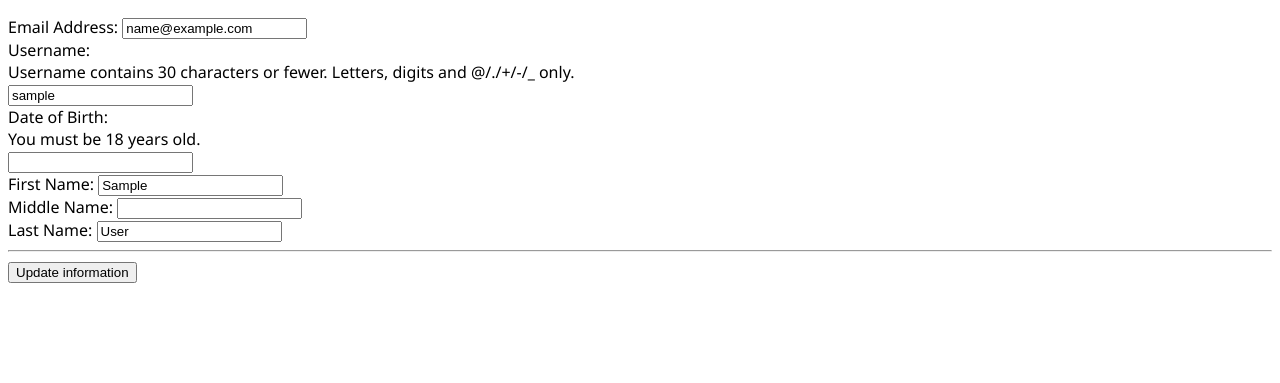
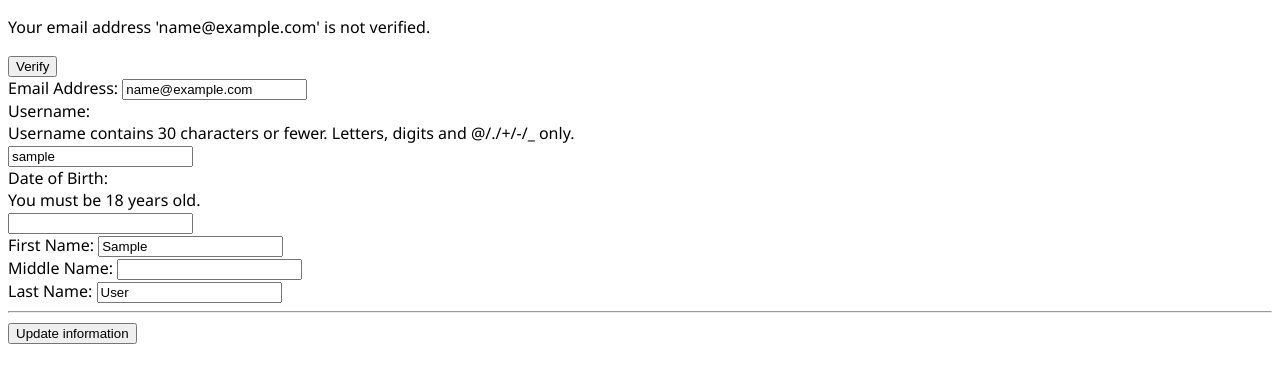
Before and after one commit to kumailalidev/django-boilerplate, a Django app: page /accounts/profile/ in a window 1280 px wide. Shown: the part 118-501 px from the top of the page. Run offline with Django 5.2, Linux system fonts and the light colour scheme; the visitor is signed in with stand-in values (Sample User, id 1).

Commit message:
Created tokens, utility functions, url, and view for email verification.

```diff
--- a/src/project/settings/development.py
+++ b/src/project/settings/development.py
@@ -14,6 +14,9 @@ INTERNAL_IPS = [
     "127.0.0.1",
 ]
 
+# MESSAGES
+MESSAGE_STORAGE = "django.contrib.messages.storage.session.SessionStorage"
+
 # EMAIL
 EMAIL_BACKEND = env(
     "DJANGO_EMAIL_BACKEND",
--- /dev/null
+++ b/src/templates/registration/email_verification_mail_subject.txt
@@ -0,0 +1,3 @@
+{% load i18n %}{% autoescape off %}
+{% blocktranslate %}Email verification on {{ site_name }}{% endblocktranslate %}
+{% endautoescape %}
--- a/src/templates/registration/profile.html
+++ b/src/templates/registration/profile.html
@@ -1,6 +1,21 @@
 {% extends 'base.html' %}
 {% load i18n %}
 {% block content %}
+  <!-- email verification -->
+  {% if not request.user.is_verified %}
+    <div>
+      <p>Your email address '{{ request.user.email }}' is not verified.</p>
+      <form action="{% url 'users:send-email-verification-mail' %}" method="post">
+        {% csrf_token %}
+        <button type="submit">{% translate 'Verify' %}</button>
+      </form>
+    </div>
+  {% else %}
+  <div>
+    <p>Your email is <strong>verified</strong></p>
+  </div>
+  {% endif %}
+
   <!-- messages -->
   {% if messages %}
     <div>
@@ -9,6 +24,8 @@
       </ul>
     </div>
   {% endif %}
+
+  <!-- user profile -->
   <div>
     <form action="." method="post">
       {% csrf_token %}
--- a/src/users/admin.py
+++ b/src/users/admin.py
@@ -72,9 +72,7 @@ class CustomUserAdmin(BaseUserAdmin):
         "email",
         "date_of_birth",
         "is_staff",
-        "first_name",
-        "middle_name",
-        "last_name",
+        "is_verified",
     )
     list_filter = ("is_staff", "is_superuser", "is_active", "groups")
     search_fields = ("username", "email", "first_name", "middle_name", "last_name")
--- a/src/users/urls.py
+++ b/src/users/urls.py
@@ -5,7 +5,8 @@ from .views import (
     custom_user_profile_view,
     custom_user_login_view,
     custom_user_signup_view,
-    custom_user_email_verification_view,
+    send_email_verification_mail_view,
+    custom_user_email_verification_confirm_view,
     custom_user_logout_view,
     custom_user_password_change_view,
     custom_user_password_change_done_view,
@@ -23,13 +24,18 @@ urlpatterns = [
         view=TemplateView.as_view(template_name="users/home.html"),
         name="home",
     ),
+    path(
+        route="send-email-verification-mail/",
+        view=send_email_verification_mail_view,
+        name="send-email-verification-mail",
+    ),
     path(route="profile/", view=custom_user_profile_view, name="profile"),
     path(route="login/", view=custom_user_login_view, name="login"),
     path(route="signup/", view=custom_user_signup_view, name="signup"),
     path(
-        route="signup/verify/<uidb64>/<token>/",
-        view=custom_user_email_verification_view,
-        name="verify",
+        route="verify/<str:uidb64>/<str:token>/",
+        view=custom_user_email_verification_confirm_view,
+        name="custom_user_email_verification_confirm",
     ),
     path(route="logout/", view=custom_user_logout_view, name="logout"),
     path(
--- a/src/users/views.py
+++ b/src/users/views.py
@@ -1,11 +1,13 @@
-from django.http.response import HttpResponse as HttpResponse
+from django.http import HttpResponseRedirect
 from django.shortcuts import redirect, render
+from django.core.exceptions import ImproperlyConfigured
 from django.utils.decorators import method_decorator
 from django.views.decorators.cache import never_cache
 from django.views.decorators.csrf import csrf_protect
 from django.views.decorators.debug import sensitive_post_parameters
 from django.urls import reverse_lazy
-from django.views.generic import FormView
+from django.views.generic import View, FormView, TemplateView
+from django.contrib.auth.mixins import LoginRequiredMixin
 from django.contrib.auth.views import (
     LoginView,
     LogoutView,
@@ -19,6 +21,7 @@ from django.contrib.auth.views import (
 from django.contrib.auth.decorators import login_required
 from django.views.decorators.cache import cache_control
 from django.contrib import messages
+from django.utils.translation import gettext_lazy as _
 
 from .forms import (
     CustomUserCreationForm,
@@ -29,11 +32,64 @@ from .forms import (
     CustomUserSetPasswordForm,
 )
 from .mixins import RedirectAuthenticatedUserMixin
+from .tokens import default_email_verification_token_generator
+from .utils import send_email_verification_mail_to_user, get_user
 
 
 # [x]   Write docstrings for views.
 # [x]   Test all the accounts endpoints and check if login_required, csrf_protect
 #       and cache_control decorators are working as intended.
+# [x]   Change expiration time of token generated for email and password verification.
+# [x]   Add translation to success messages.
+
+
+class SendEmailVerificationMailView(LoginRequiredMixin, View):
+    """
+    Sends email verification mail to user.
+    """
+
+    http_method_names = ["post", "head", "options", "trace"]
+    success_url = reverse_lazy("users:profile")
+
+    # Email
+    domain_override = None
+    from_email = None
+    subject_template_name = "registration/email_verification_mail_subject.txt"
+    email_template_name = "registration/email_verification_mail.html"
+    html_email_template_name = None
+    extra_email_context = None
+    token_generator = default_email_verification_token_generator
+
+    def post(self, request, *args, **kwargs):
+        use_https = request.is_secure()
+        user = request.user
+
+        try:
+            send_email_verification_mail_to_user(
+                request=request,
+                user=user,
+                use_https=use_https,
+                domain_override=self.domain_override,
+                from_email=self.from_email,
+                subject_template_name=self.subject_template_name,
+                email_template_name=self.email_template_name,
+                extra_email_context=self.extra_email_context,
+                token_generator=self.token_generator,
+            )
+            message = f"Email verification mail has been sent successfully to user email address.'{user.email}'"
+            messages.success(request=request, message=message)
+
+            return HttpResponseRedirect(self.success_url)
+
+        except Exception as e:
+            print(e)
+            message = f"Error occurred while sending verification mail to your email address '{user.email}'. Please try again later."
+            messages.error(request=request, message=message)
+
+            return HttpResponseRedirect(self.success_url)
+
+
+send_email_verification_mail_view = SendEmailVerificationMailView.as_view()
 
 
 class CustomUserProfileView(FormView):
@@ -90,10 +146,22 @@ class CustomUserSignupView(RedirectAuthenticatedUserMixin, FormView):
         return super().dispatch(request, *args, **kwargs)
 
     def form_valid(self, form):
-        """If the form is valid create user and redirect to supplied URL."""
-        form.save()
+        """If the form is valid create user, send the mail for email verification,
+        and redirect to supplied success URL."""
+        user = form.save()
+
+        # send mail
+        try:
+            send_email_verification_mail_to_user(
+                request=self.request, user=user, use_https=self.request.is_secure()
+            )
+            message = "Registration successful. Please verify your email address."
+        except Exception as e:
+            message = "An error occurred while sending an email."
+
         messages.success(
-            request=self.request, message="Registration successful. Please login"
+            request=self.request,
+            message=message,
         )
 
         return super().form_valid(form)
@@ -111,16 +179,84 @@ class CustomUserSignupView(RedirectAuthenticatedUserMixin, FormView):
 custom_user_signup_view = CustomUserSignupView.as_view()
 
 
-class CustomUserEmailVerificationView(FormView):
+INTERNAL_RESET_SESSION_TOKEN = "_email_verification_token"
+
+
+class CustomUserEmailVerificationConfirmView(FormView):
     """
     Handles email verification process, on successful email verification
-    redirects users to login page will success message.
+    redirects users to login page will success message else display related
+    error.
     """
 
     pass
 
 
-custom_user_email_verification_view = CustomUserEmailVerificationView.as_view()
+# custom_user_email_verification_confirm_view = (
+#     CustomUserEmailVerificationConfirmView.as_view()
+# )
+
+INTERNAL_RESET_SESSION_TOKEN = "_email_verification_token"
+
+
+def custom_user_email_verification_confirm_view(request, *args, **kwargs):
+    """
+    Handles email verification process, on successful email verification
+    redirects users to login page will success message else display related
+    error.
+    """
+    # TODO: Convert to class based view
+
+    if "uidb64" not in kwargs or "token" not in kwargs:
+        raise ImproperlyConfigured(
+            "The URL path must contain 'uidb64' and 'token' parameters."
+        )
+
+    rest_url_token = "email-verification"
+    template_name = "registration/email_verification_confirm.html"
+    token_generator = default_email_verification_token_generator
+    validlink = False
+    user = get_user(uidb64=kwargs["uidb64"])
+    context = {"validlink": validlink}
+
+    if user is not None:
+        token = kwargs["token"]
+        if token == rest_url_token:
+            # get the token from session
+            session_token = request.session.get(INTERNAL_RESET_SESSION_TOKEN)
+            if token_generator.check_token(user, session_token):
+                # if the token is valid, set is_verified to True and redirect to the
+                # email verification confirm template.
+                user.is_verified = True
+                user.save()
+                context["validlink"] = True
+
+                # set success message
+                messages.success(
+                    request=request,
+                    message=f"You email '{user.email}' is verified successfully.",
+                )
+                return render(
+                    request=request, template_name=template_name, context=context
+                )
+        else:
+            # verify token
+            if token_generator.check_token(user=user, token=token):
+                # Store the token in the session and redirect to the
+                # login form at a URL without the token. That
+                # avoids the possibility of leaking the token in the
+                # HTTP Referer header.
+                request.session[INTERNAL_RESET_SESSION_TOKEN] = token
+                redirect_url = request.path.replace(token, rest_url_token)
+
+                return HttpResponseRedirect(redirect_to=redirect_url)
+
+    # render email verification confirm template
+    messages.error(
+        request=request,
+        message=f"Email verification failed.",
+    )
+    return render(request=request, template_name=template_name, context=context)
 
 
 class CustomUserLoginView(LoginView):
```
Also changed, not shown: src/templates/registration/email_verification_confirm.html (added, +26 -0 lines), src/templates/registration/email_verification_mail.html (added, +11 -0 lines), src/users/tokens.py (added, +12 -0 lines), src/users/utils.py (added, +116 -0 lines).
